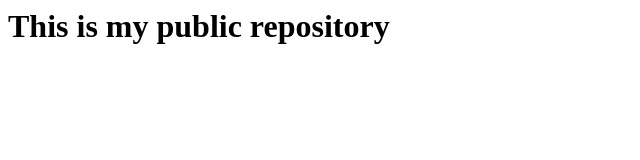
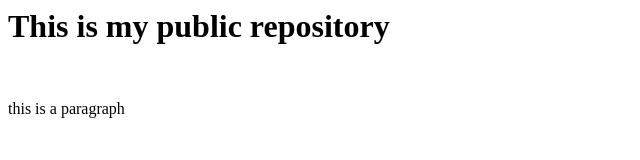
Before and after one commit to joanna505/joanna505.github.io, a plain HTML site: page index.html in a window 1280 px wide. Shown: the whole page, without its empty margins (0-640 px from the left). Drawn offline with Linux system fonts and the light colour scheme.

Commit message:
Update index.html
added a new paragraph

```diff
--- a/index.html
+++ b/index.html
@@ -4,5 +4,7 @@
   </head>
   <body>
     <h1>This is my public repository</h1>
+    <br>
+    <p>this is a paragraph</p>
   </body>
 </html>
```
